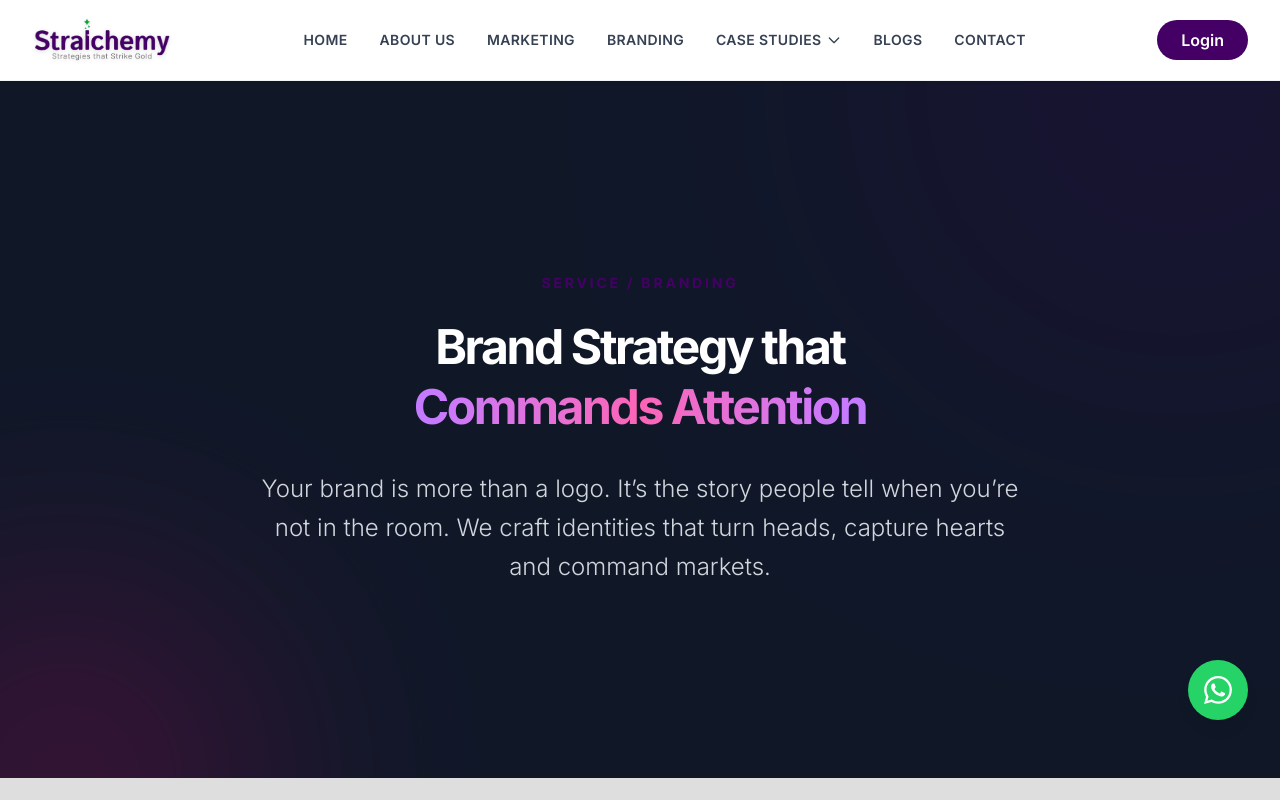
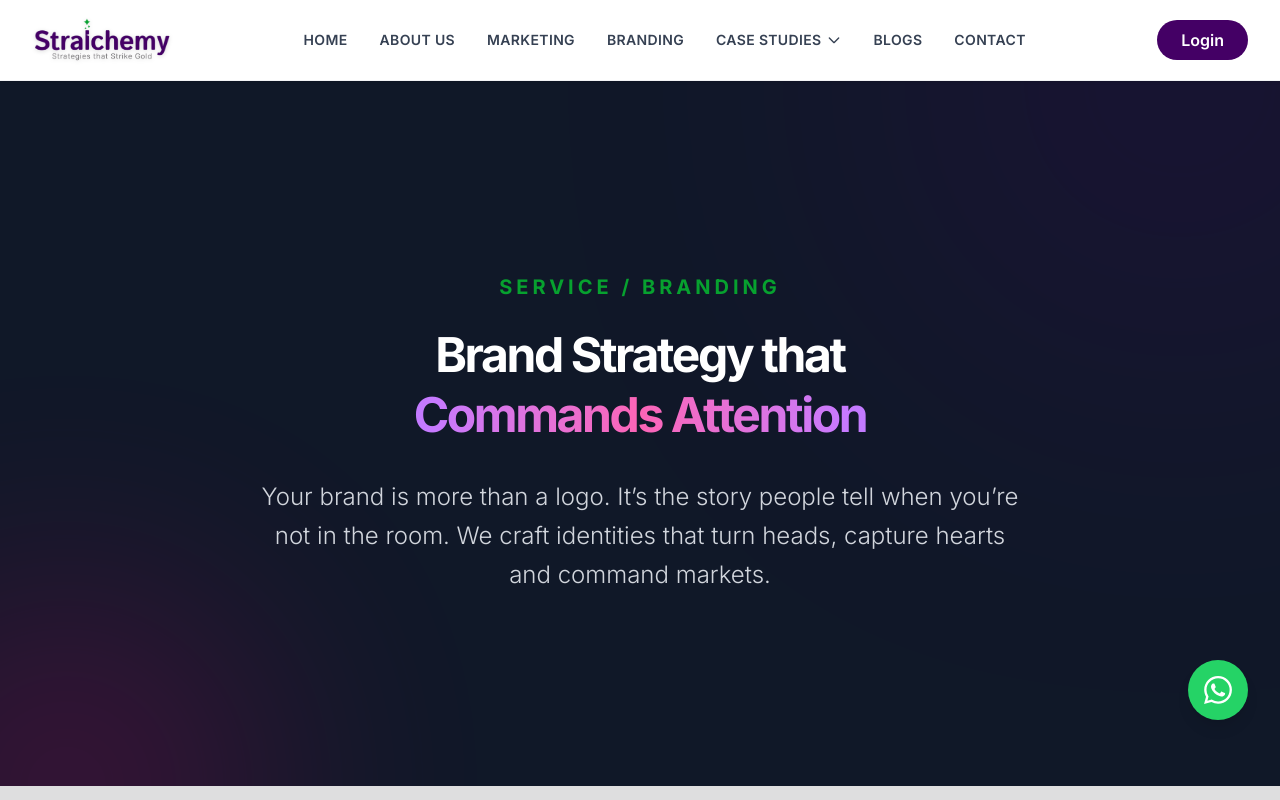
Before and after one commit to harshkumarjangir/stralchemy, a React (Vite) app in the folder client/: page /branding in a window 1280 px wide. Shown: the top 800 px of the page. Built offline with nearby package versions, Linux system fonts and the light colour scheme; grey boxes are pictures that could not be loaded.

Commit message:
style: update hero section sub-heading text styles and brand colors

```diff
--- a/client/src/components/about/AboutHero.jsx
+++ b/client/src/components/about/AboutHero.jsx
@@ -7,7 +7,7 @@ const AboutHero = () => {
       <div className="absolute bottom-0 left-0 w-[400px] h-[400px] bg-brand-green rounded-full blur-[120px] opacity-20 pointer-events-none translate-y-1/2 -translate-x-1/3"></div>
 
       <div className="max-w-5xl mx-auto text-center relative z-10">
-        <p className="text-brand-green font-bold tracking-[0.2em] uppercase mb-6 text-sm">
+        <p className="text-brand-green font-bold tracking-[0.2em] uppercase mb-6 text-lg md:text-xl">
           About Us
         </p>
         <h1 className="text-3xl md:text-4xl lg:text-5xl font-extrabold mb-8 leading-tight tracking-tighter uppercase">
--- a/client/src/components/branding/BrandingHero.jsx
+++ b/client/src/components/branding/BrandingHero.jsx
@@ -8,7 +8,7 @@ const BrandingHero = () => {
       <div className="absolute bottom-0 left-0 w-[400px] h-[400px] bg-pink-600 rounded-full blur-[120px] opacity-20 pointer-events-none translate-y-1/2 -translate-x-1/3"></div>
 
       <div className="max-w-5xl mx-auto text-center relative z-10">
-        <p className="text-brand-purple font-bold tracking-[0.2em] uppercase mb-6 text-sm">
+        <p className="text-brand-green font-bold tracking-[0.2em] uppercase mb-6 text-lg md:text-xl">
           Service / Branding
         </p>
         <h1 className="text-3xl md:text-4xl lg:text-5xl font-extrabold mb-8 leading-tight tracking-tighter">
--- a/client/src/components/marketing/MarketingHero.jsx
+++ b/client/src/components/marketing/MarketingHero.jsx
@@ -8,7 +8,7 @@ const MarketingHero = () => {
       <div className="absolute bottom-0 left-0 w-[400px] h-[400px] bg-pink-600 rounded-full blur-[120px] opacity-20 pointer-events-none translate-y-1/2 -translate-x-1/3"></div>
 
       <div className="max-w-5xl mx-auto text-center relative z-10">
-        <p className="text-brand-purple font-bold tracking-[0.2em] uppercase mb-6 text-sm">
+        <p className="text-brand-green font-bold tracking-[0.2em] uppercase mb-6 text-lg md:text-xl">
           Service / Marketing
         </p>
         <h1 className="text-3xl md:text-4xl lg:text-5xl font-extrabold mb-8 leading-tight tracking-tighter">
```
